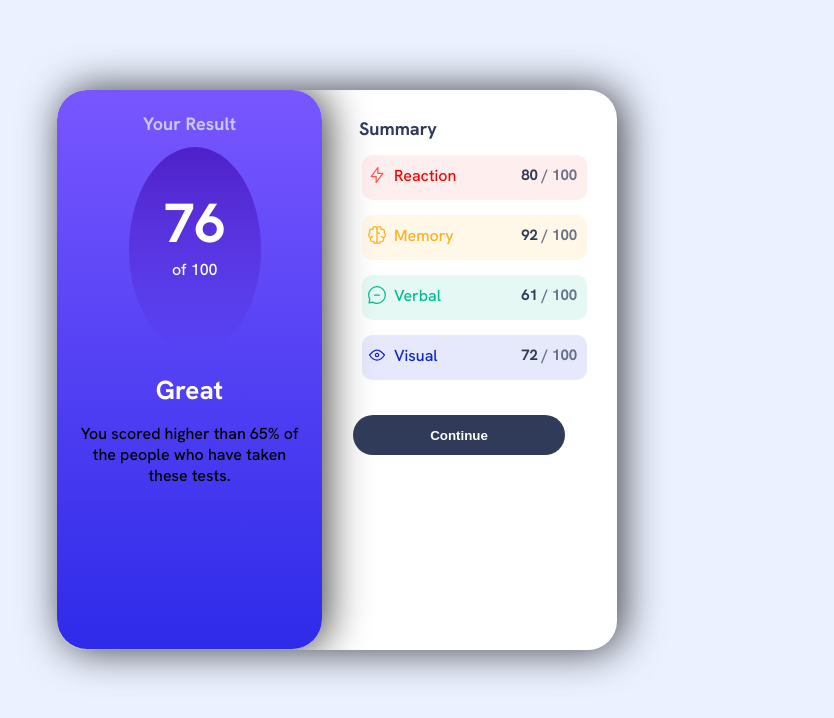
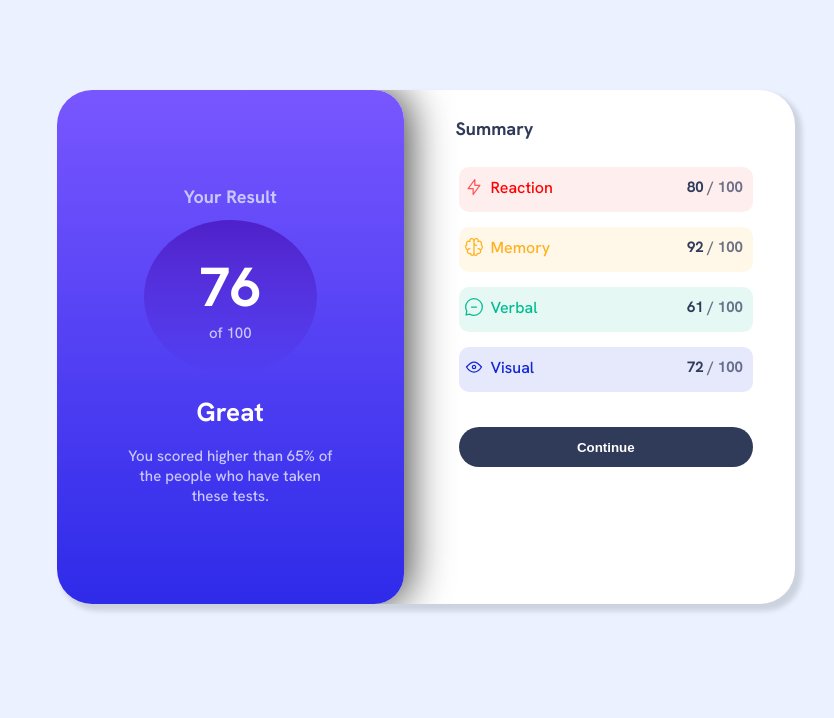
Before and after one commit to AhlamAb22/results-summary-component-main, a plain HTML site: page index.html in a window 1280 px wide. Shown: the whole page, without its empty margins (268-1102 px from the left). Drawn offline with Linux system fonts and the light colour scheme.

Commit message:
style.css

```diff
--- a/style.css
+++ b/style.css
@@ -1,4 +1,3 @@
-
 :root {
     --Light-slate-blue-background: hsl(252, 100%, 67%);
     --Light-royal-blue-background: hsl(241, 81%, 54%);
@@ -29,7 +28,8 @@ h2{
     margin-bottom: 2px;
 }
 
-#paragraph{
+#paragraph1,
+#paragraph2{
     color:hsl(241, 100%, 89%);
     text-align: center;
     font-size: 15px;
@@ -40,20 +40,21 @@ h2{
 }
 
 .card{
-    width: 70vh;
-    height: 70%;
+    height: 514px;
+    width: 738px;
     background-color: #fff;
-    border-radius: 29px;
-    box-shadow: 5px 0px 41px 0px rgba(0,0,0,0.75);
+    border-radius: 35px;
+    box-shadow: 5px 5px 5px 2px #00000021;
     overflow: hidden;
     display: flex;
+    border: none;
     justify-content: space-between;
     margin-top: 90px;
     margin-left: 325px;
 }
 
 .purple{
-    height: 98%;
+    height: 100%;
     background: linear-gradient(
         to bottom,
         var(--Light-slate-blue-background),
@@ -61,26 +62,27 @@ h2{
       );
     border-radius: 30px;
     box-shadow: 5px 0px 41px 0px rgba(0,0,0,0.75);
+    flex: 1;
+    display: flex;
+    flex-direction: column;
+    justify-content: center;
     align-items: center;
     text-align: center;
-    padding-top: 10px;
-    display: inline-block;
-    flex: 1;
 }
 
 .circle{
     width: 50%;
     height: 30%;
+    display: flex;
+    flex-direction: column;
+    justify-content: center;
+    align-items: center;
     background: linear-gradient(
         to bottom,
         var(--Violet-blue-circle),
         var(--Persian-blue-circle)
       );
     border-radius: 50%;
-    align-items: center;
-    text-align: center;
-    margin-left: 27%;
-    padding-top: 40px;
 }
 
 #the-result{
@@ -99,9 +101,14 @@ h2{
 }
 
 .right{
+    flex: 1;
+    display: flex;
+    flex-direction: column;
+    justify-content: flex-start;
+    margin: 15px;
+    padding-left: 15px; /* Added padding for content alignment */
     text-align: right;
-    flex: 1;
-    margin: 15px;
+
 }
 
 #summary{
@@ -170,12 +177,13 @@ span{
 
 button{
     height: 40px;
-    width: 80%;
+    width: 85%;
     border-radius: 35px;
     margin-top: 35px;
-    margin-right: 37px;background-color: hsl(224, 30%, 27%);
+    background-color: hsl(224, 30%, 27%);
     color:#fff;
     border: none;
     font-weight: 700;
+    margin-left: 25px;
 
 }
```
